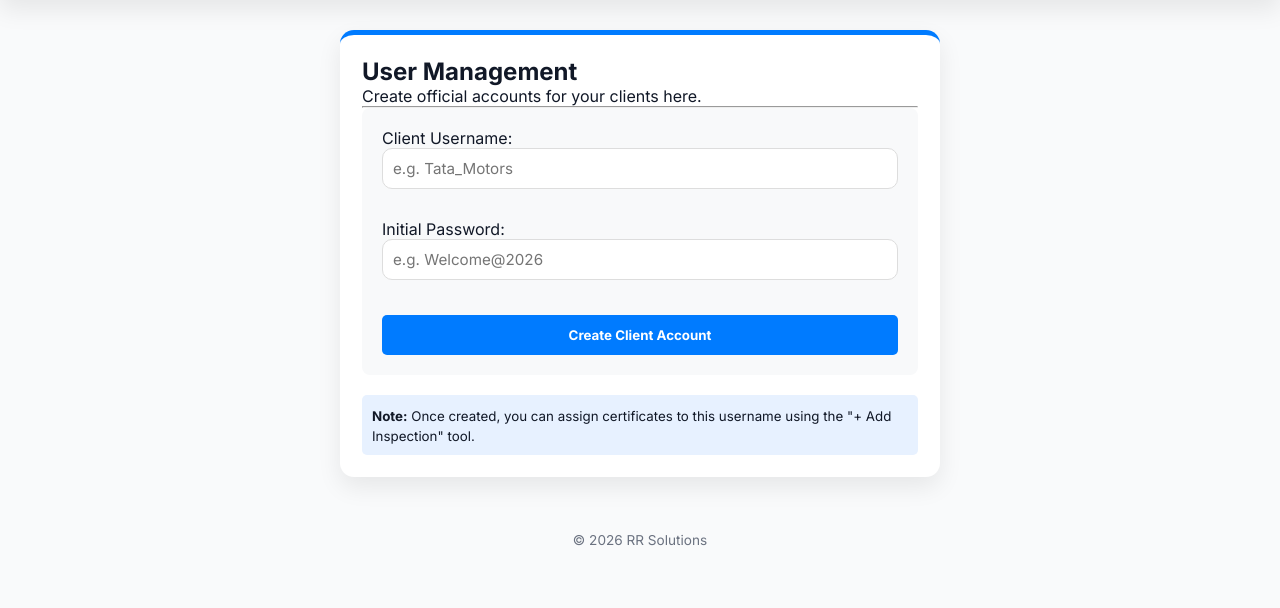
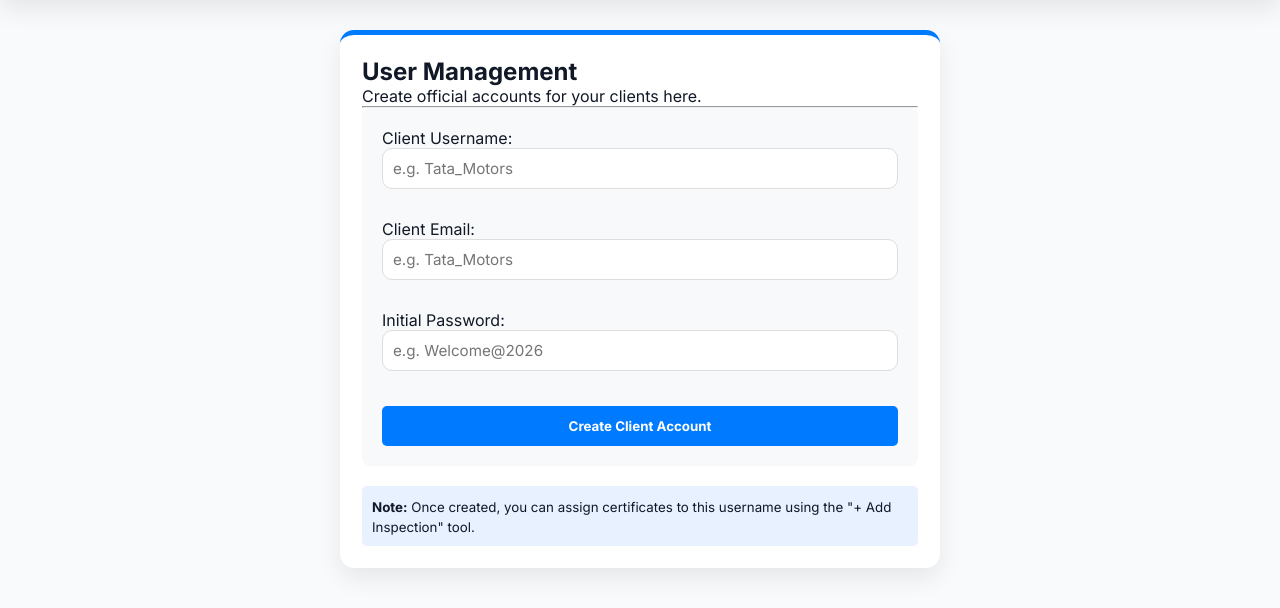
Before and after one commit to Nitish36/RR-Solutions-Inspection-Portal, a Flask app: page / in a window 1280 px wide, after a click on "👥 Manage Users". Shown: the part 56-664 px from the top of the page. Run offline with Flask 3, Linux system fonts and the light colour scheme; a user stored in the database is signed in; data comes from the database, SQL or seed files in the repository; data that the repository does not hold is empty; some libraries are stand-ins or nearby versions.

Commit message:
Final Commit

```diff
--- a/main.py
+++ b/main.py
@@ -1,3 +1,4 @@
+import json
 import sqlite3
 from flask import Flask, render_template, request, jsonify, make_response, send_file
 from flask_sqlalchemy import SQLAlchemy
@@ -12,27 +13,41 @@ import qrcode
 import pandas as pd
 import gspread
 from google.oauth2.service_account import Credentials
+import psycopg2
+from dotenv import load_dotenv
+
+load_dotenv()
 
 app = Flask(__name__, template_folder='template')
 app.config['SECRET_KEY'] = 'RR_SOLUTIONS_SECRET_KEY'
-app.config['SQLALCHEMY_DATABASE_URI'] = 'sqlite:///rr_solutions.db'
+
+# --- DATABASE CONFIGURATION ---
+# Check if we are on Render (Cloud) or Local
+DATABASE_URL = os.environ.get('DATABASE_URL')
+
+if DATABASE_URL:
+    # Fix for SQLAlchemy: URLs must start with postgresql:// not postgres://
+    if DATABASE_URL.startswith("postgres://"):
+        DATABASE_URL = DATABASE_URL.replace("postgres://", "postgresql://", 1)
+    app.config['SQLALCHEMY_DATABASE_URI'] = DATABASE_URL
+else:
+    # Fallback to local SQLite for development
+    app.config['SQLALCHEMY_DATABASE_URI'] = 'sqlite:///rr_solutions.db'
+
+app.config['SQLALCHEMY_TRACK_MODIFICATIONS'] = False
+db = SQLAlchemy(app)
+
 app.config['UPLOAD_FOLDER'] = 'static/pdfs'
-db = SQLAlchemy(app)
 login_manager = LoginManager(app)
-
-
 
 if not os.path.exists(app.config['UPLOAD_FOLDER']):
     os.makedirs(app.config['UPLOAD_FOLDER'])
 
-
-
 # --- DATABASE MODELS ---
-
-
 class User(UserMixin, db.Model):
     id = db.Column(db.Integer, primary_key=True)
     username = db.Column(db.String(80), unique=True, nullable=False)
+    email = db.Column(db.String(120), unique=True, nullable=True)
     password = db.Column(db.String(120), nullable=False)
     certs = db.relationship('Certificate', backref='owner', lazy=True)
 
@@ -88,13 +103,31 @@ def update_all_statuses():
             db.session.commit()
             print(f"Database Sync: {updated_count} statuses updated to reflect current date.")
 
+
+def get_google_creds():
+    # 1. Check if we are on Render (looking for a Secret Environment Variable)
+    creds_json = os.environ.get('GOOGLE_CREDENTIALS')
+
+    if creds_json:
+        # We are on Render: Parse the string back into a dictionary
+        info = json.loads(creds_json)
+        return Credentials.from_service_account_info(info, scopes=[
+            "https://www.googleapis.com/auth/spreadsheets",
+            "https://www.googleapis.com/auth/drive"
+        ])
+    else:
+        # We are on Local Laptop: Load from the file as usual
+        return Credentials.from_service_account_file(
+            "cred/diamond-analysis-ac6758ca1ace.json",
+            scopes=["https://www.googleapis.com/auth/spreadsheets", "https://www.googleapis.com/auth/drive"]
+        )
+
 def sync_to_google_sheets():
     try:
         print("--- Starting Sync ---")
         update_all_statuses()
         # 1. Setup Google Credentials
-        scope = ["https://www.googleapis.com/auth/spreadsheets", "https://www.googleapis.com/auth/drive"]
-        creds = Credentials.from_service_account_file("cred/diamond-analysis-ac6758ca1ace.json", scopes=scope)
+        creds = get_google_creds()
         client = gspread.authorize(creds)
         print("Authenticated with Google.")
 
@@ -168,6 +201,7 @@ def register():
 
     data = request.json
     username = data.get('username')
+    email = data.get('email')
     password = data.get('password')
 
     if User.query.filter_by(username=username).first():
@@ -175,7 +209,7 @@ def register():
 
     # 2. Create the user with hashed password
     hashed = generate_password_hash(password, method='pbkdf2:sha256')
-    new_user = User(username=username, password=hashed)
+    new_user = User(username=username, password=hashed, email=email)
     db.session.add(new_user)
     db.session.commit()
 
--- a/requirements.txt
+++ b/requirements.txt
@@ -1,7 +1,10 @@
 Flask
 Flask-SQLAlchemy
 Flask-Login
+psycopg2-binary
+gunicorn
 qrcode
 pillow
 gspread
 google-auth
+pandas
--- a/static/script.js
+++ b/static/script.js
@@ -142,10 +142,11 @@ async function logout() {
 
 async function adminCreateUser() {
     const u = document.getElementById("admin-new-client-user").value.trim();
+    const e = document.getElementById("admin-new-client-user-email").value.trim();
     const p = document.getElementById("admin-new-client-pass").value.trim();
 
-    if (!u || !p) {
-        alert("Please provide both a username and a password.");
+    if (!u || !p || !e) {
+        alert("Please provide both a username, email and a password.");
         return;
     }
 
@@ -153,12 +154,13 @@ async function adminCreateUser() {
         const response = await fetch("/api/register", {
             method: "POST",
             headers: { "Content-Type": "application/json" },
-            body: JSON.stringify({ username: u, password: p })
+            body: JSON.stringify({ username: u, password: p , email: e})
         });
         const result = await response.json();
         if (response.ok) {
             showFlash("New client account ready!", "success");
             document.getElementById("admin-new-client-user").value = "";
+            document.getElementById("admin-new-client-user-email").value = "";
             document.getElementById("admin-new-client-pass").value = "";
         } else {
             showFlash(err.message, "error");
--- a/template/index.html
+++ b/template/index.html
@@ -143,6 +143,11 @@
                 <input type="text" id="admin-new-client-user" placeholder="e.g. Tata_Motors" style="width:100%; padding:10px; border: 1px solid #ddd;">
             </div>
 
+            <div style="margin-bottom: 15px;">
+                <label>Client Email:</label>
+                <input type="text" id="admin-new-client-user-email" placeholder="e.g. Tata_Motors" style="width:100%; padding:10px; border: 1px solid #ddd;">
+            </div>
+
             <div style="margin-bottom: 20px;">
                 <label>Initial Password:</label>
                 <input type="password" id="admin-new-client-pass" placeholder="e.g. Welcome@2026" style="width:100%; padding:10px; border: 1px solid #ddd;">
```
